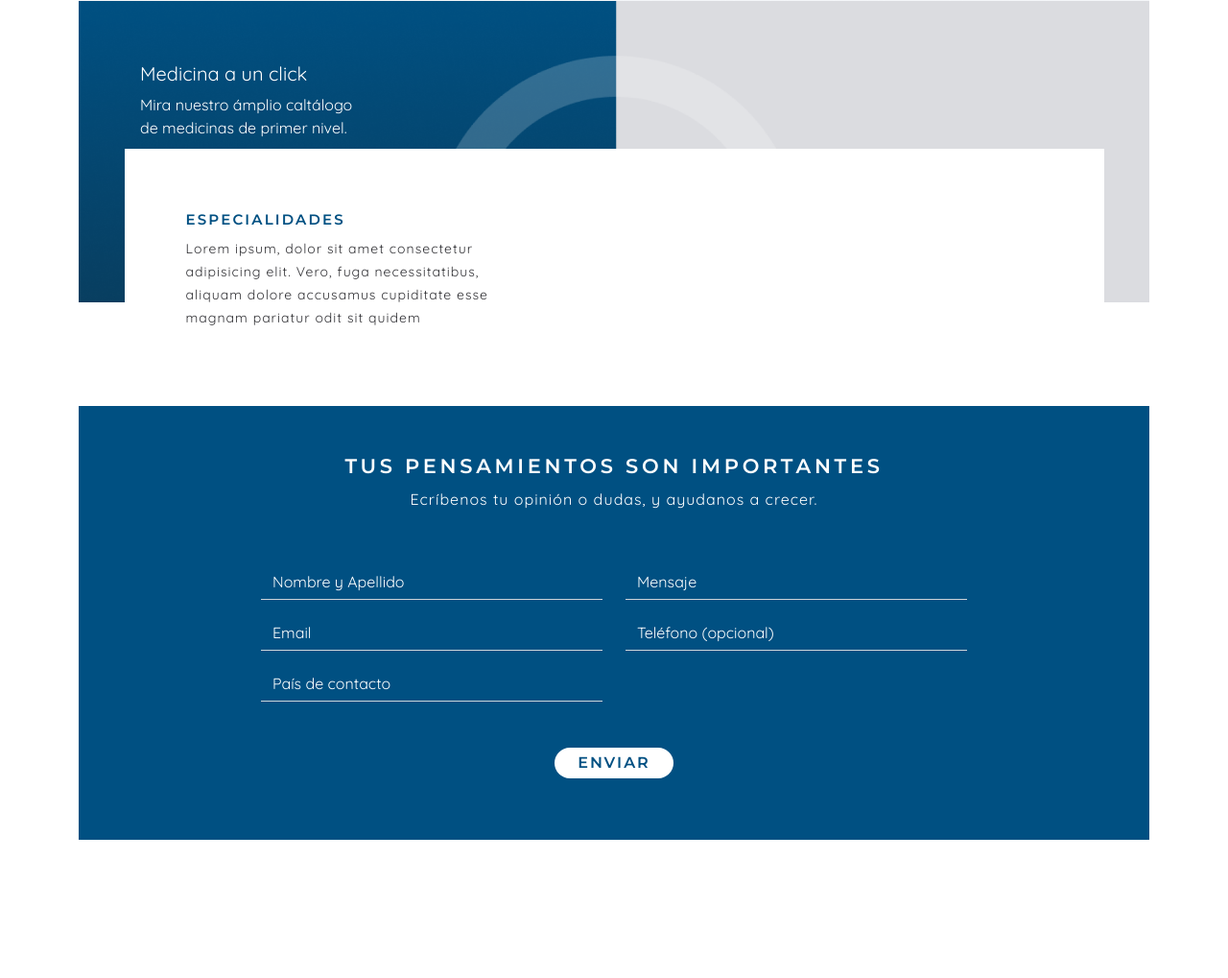
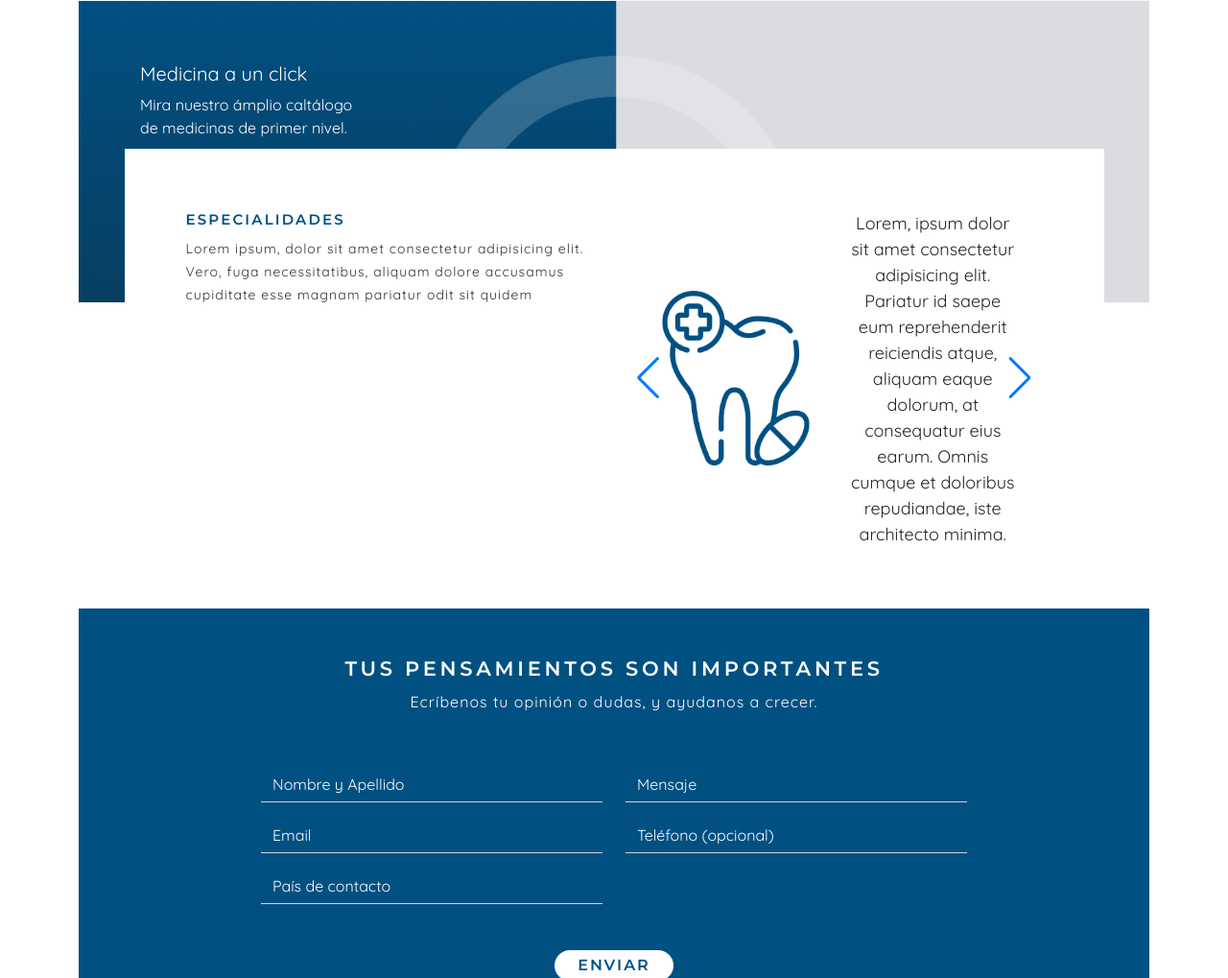
Before and after one commit to jdvallejo/health-supply, a Gatsby site: page / in a window 1280 px wide. Shown: the part 1679-2698 px from the top of the page at 96% size. Before the commit the page ends 2554 px from the top, so only its background shows below. Built offline with nearby package versions, Linux system fonts and the light colour scheme; Gatsby itself is replaced by a stand-in of ours.

Commit message:
creacion carousel

```diff
--- a/src/pages/index.js
+++ b/src/pages/index.js
@@ -1,4 +1,6 @@
 import * as React from "react"
+import { Swiper, SwiperSlide } from "swiper/react";
+import SwiperCore, { Autoplay, Navigation } from "swiper";
 import Container from "react-bootstrap/Container";
 import Row from "react-bootstrap/Row";
 import Col from "react-bootstrap/Col";
@@ -9,6 +11,11 @@ import { StaticImage } from "gatsby-plugin-image";
 import Menu from "../components/Menu"
 import 'bootstrap/dist/css/bootstrap.min.css';
 import "../styles.css"
+import "swiper/css";
+import "swiper/css/navigation";
+
+SwiperCore.use([Navigation]);
+SwiperCore.use([Autoplay]);
 
 const IndexPage = () => {
   return (
@@ -165,7 +172,7 @@ const IndexPage = () => {
           <Col md={11} className="card-especialidades">
             <div className="bg-red">
               <Row>
-                <Col md={5}>
+                <Col md={6}>
                   <h3 className="titulo-especialidad">
                     Especialidades
                   </h3>
@@ -173,12 +180,40 @@ const IndexPage = () => {
                     Lorem ipsum, dolor sit amet consectetur adipisicing elit. Vero, fuga necessitatibus, aliquam dolore accusamus cupiditate esse magnam pariatur odit sit quidem
                   </p>
                 </Col>
+                <Col md={6}>
+                  <Swiper
+                    className="mySwiper"
+                    navigation={true}
+                    slidesPerView={1}
+                    loop={Infinity}
+                    autoplay={true}
+                    pagination={{ clickable: true }}
+                    scrollbar={{ draggable: true }}
+                  >
+                    <SwiperSlide>
+                      <Container>
+                        <Row>
+                          <Col md={6}>
+                            <StaticImage
+                              alt="vw camiones"
+                              src="../images/dentista.png"
+                              className=""
+                              style={{ height: "100%", width: "100%" }}
+                              imgStyle={{ objectFit: "contain" }}
+                            />
+                          </Col>
+                          <Col md={6}>
+                            Lorem, ipsum dolor sit amet consectetur adipisicing elit. Pariatur id saepe eum reprehenderit reiciendis atque, aliquam eaque dolorum, at consequatur eius earum. Omnis cumque et doloribus repudiandae, iste architecto minima.
+                          </Col>
+                        </Row>
+                      </Container>
+                    </SwiperSlide>
+                  </Swiper>
+                </Col>
               </Row>
             </div>
           </Col>
         </Row>
-
-
 
         <Row>
           <Col md={12}>
@@ -242,11 +277,6 @@ const IndexPage = () => {
             </footer>
           </Col>
         </Row>
-
-
-
-
-
       </Container>
 
     </main>
--- a/src/styles.css
+++ b/src/styles.css
@@ -229,6 +229,45 @@ footer {
     color: #ffffff !important;
 }
 
+
+/****** Swiper ******/
+#app {
+    height: 100%
+}
+
+.swiper {
+    width: 100%;
+    height: 100%;
+}
+
+.swiper-slide {
+    text-align: center;
+    font-size: 18px;
+    background: #fff;
+
+    /* Center slide text vertically */
+    display: -webkit-box;
+    display: -ms-flexbox;
+    display: -webkit-flex;
+    display: flex;
+    -webkit-box-pack: center;
+    -ms-flex-pack: center;
+    -webkit-justify-content: center;
+    justify-content: center;
+    -webkit-box-align: center;
+    -ms-flex-align: center;
+    -webkit-align-items: center;
+    align-items: center;
+}
+
+.swiper-slide img {
+    display: block;
+    width: 100%;
+    height: 100%;
+    object-fit: cover;
+}
+
+
 /* @media (max-width: 575.98px) {
 
 } */
```
Also changed, not shown: src/images/dentista.png (added), 4 other files.
